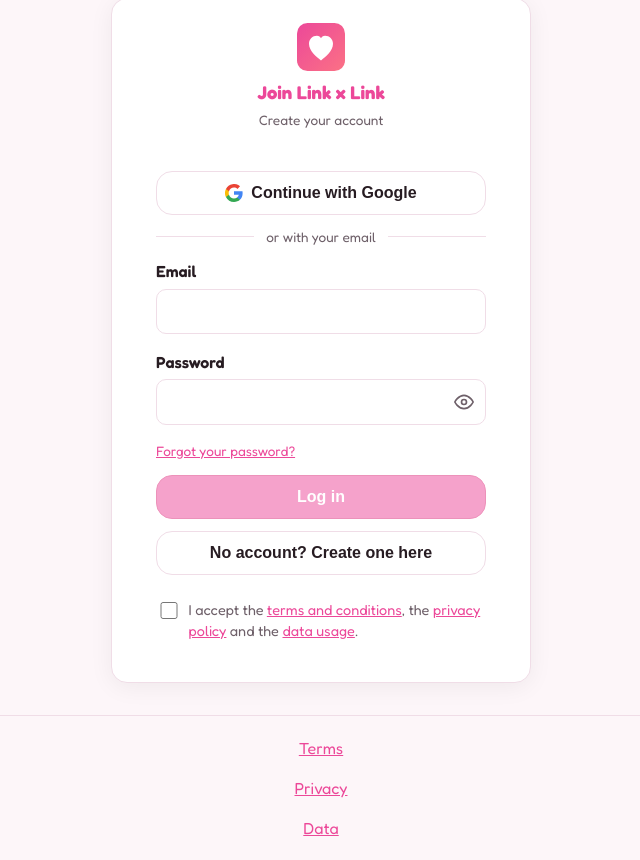
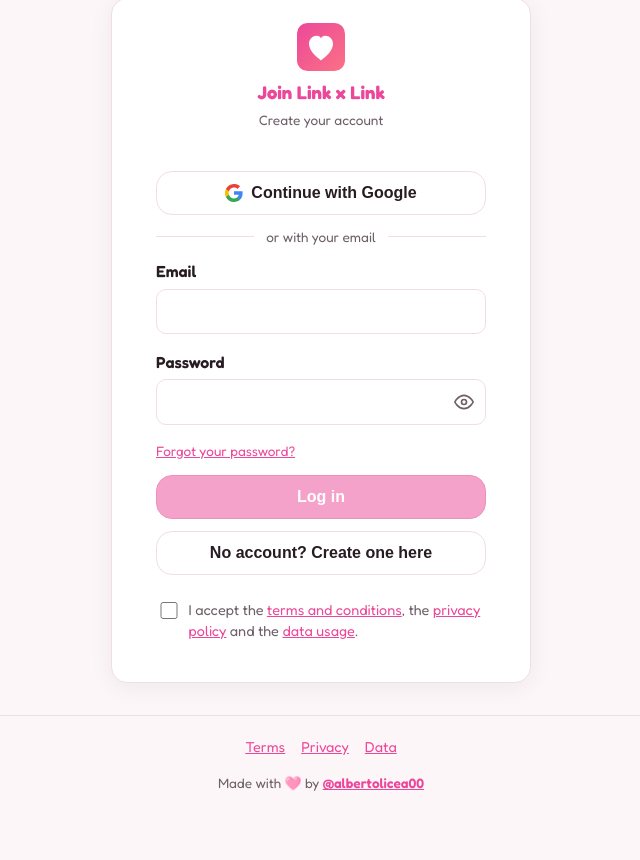
Before and after one commit to albertolicea00/linkXlink, a React (Vite) app: page /register in a window 1280 px wide. Shown: the part 192-1052 px from the top of the page, without its empty margins (319-959 px from the left). After the commit the page ends 1006 px from the top, so only its background shows below. Built offline with nearby package versions, Linux system fonts and the light colour scheme; no server answers.

Commit message:
fix: update footer layout and add credits section in Register component

```diff
--- a/src/pages/Register.tsx
+++ b/src/pages/Register.tsx
@@ -494,9 +494,19 @@ export function Register({ lang }: Props) {
       </main>
 
       <footer className="landing__footer">
-        <Link to="/eula">{t('footer.eula')}</Link>
-        <Link to="/privacy">{t('footer.privacy')}</Link>
-        <Link to="/data">{t('footer.data')}</Link>
+        <div className="landing__footer-links">
+          <Link to="/eula">{t('footer.eula')}</Link>
+          <Link to="/privacy">{t('footer.privacy')}</Link>
+          <Link to="/data">{t('footer.data')}</Link>
+        </div>
+        <div className="landing__footer-credits">
+          <p>
+            {t('landing.footerMadeWith')}
+            <a href="https://github.com/albertolicea00" target="_blank" rel="noopener noreferrer">
+              @albertolicea00
+            </a>
+          </p>
+        </div>
       </footer>
     </div>
   )
--- a/src/pages/admin/AdminDashboard.tsx
+++ b/src/pages/admin/AdminDashboard.tsx
@@ -29,7 +29,7 @@ export function AdminDashboard() {
       <div className="admin-stats">
         <StatCard value={adminStats?.fake ?? 0} label={t('admin.statsFake')} variant="total" />
         <StatCard
-          value={`${adminStats?.migratedUnclaimed ?? 0}/${adminStats?.migrated ?? 0}`}
+          value={`${(adminStats?.migrated ?? 0) - (adminStats?.migratedUnclaimed ?? 0)}/${adminStats?.migrated ?? 0}`}
           label={t('admin.statsMigrated')}
           title={t('admin.statsMigratedHint')}
           variant="pending"
```
